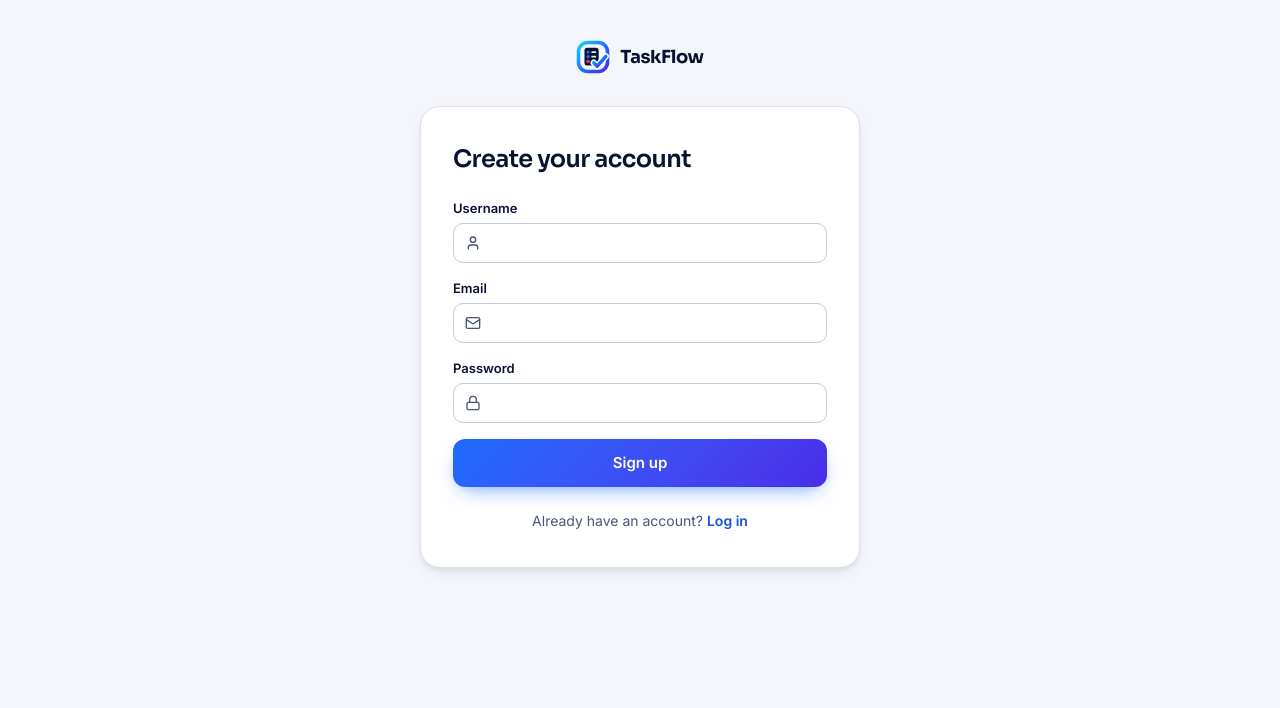
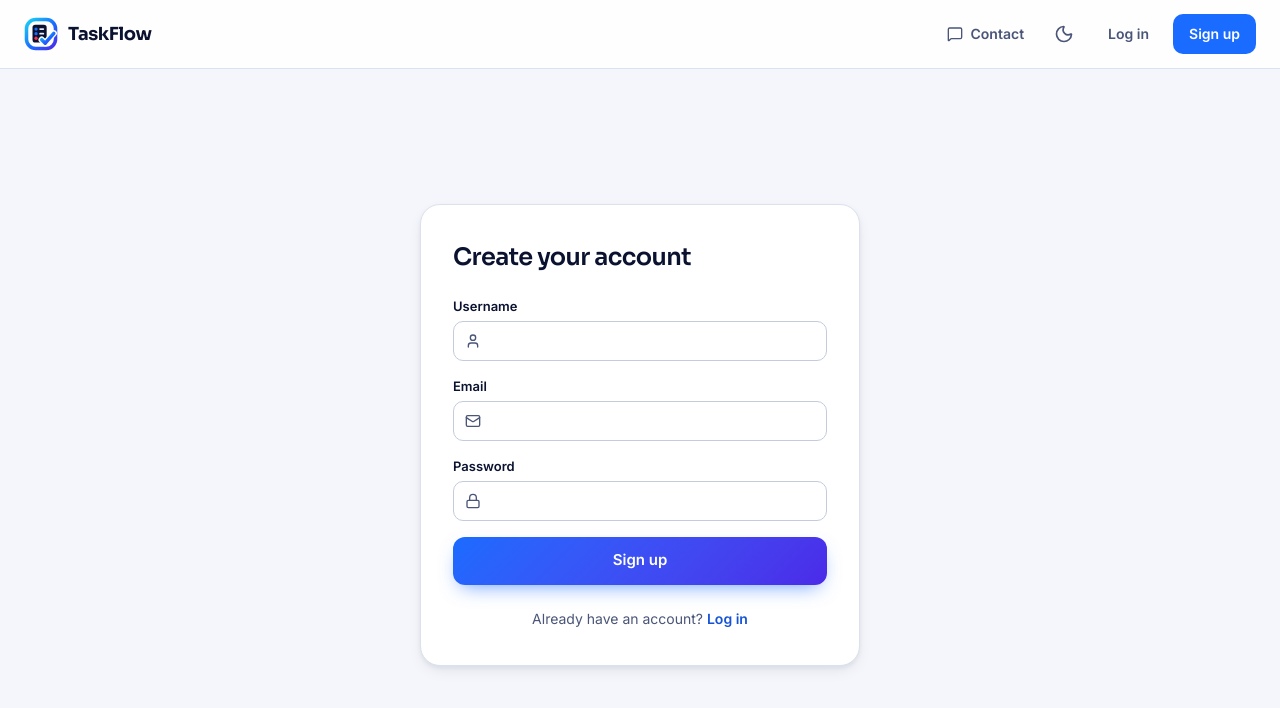
Before and after one commit to Faizan754/TaskFlow, a React (Vite) app: page /signup in a window 1280 px wide. Shown: the top 708 px of the page. Built offline with nearby package versions, Linux system fonts and the light colour scheme; no server answers.

Commit message:
style: show navbar on auth pages and add autocomplete hints

```diff
--- a/src/components/AuthForm.tsx
+++ b/src/components/AuthForm.tsx
@@ -5,6 +5,7 @@ import {
   alertDanger,
   authCard,
   authHeading,
+  authPage,
   btnBase,
   btnBrand,
   btnLg,
@@ -54,7 +55,7 @@ const AuthForm = ({
   };
 
   return (
-    <div className="flex flex-1 items-start justify-center px-4 pt-8 pb-16 max-md:pt-6 max-md:pb-10">
+    <div className={authPage}>
       <div className={authCard}>
         <h1 className={authHeading}>
           {title}
@@ -75,6 +76,7 @@ const AuthForm = ({
                 <User aria-hidden="true" className={inputIcon} />
                 <input
                   type="text"
+                  autoComplete="username"
                   id="username"
                   name="username"
                   value={username}
@@ -93,6 +95,7 @@ const AuthForm = ({
               <Mail aria-hidden="true" className={inputIcon} />
               <input
                 type="email"
+                autoComplete="email"
                 id="email"
                 name="email"
                 value={email}
@@ -122,6 +125,9 @@ const AuthForm = ({
               <input
                 id="password"
                 type="password"
+                autoComplete={
+                  showUsername ? "new-password" : "current-password"
+                }
                 name="password"
                 value={password}
                 onChange={(e) => setPassword(e.target.value)}
--- a/src/lib/ui.ts
+++ b/src/lib/ui.ts
@@ -59,3 +59,6 @@ export const textLink =
   "rounded-sm font-semibold text-primary-text hover:underline focus-visible:outline-2 focus-visible:outline-offset-2 focus-visible:outline-focus";
 export const authHeading =
   "font-display text-2xl leading-8 font-semibold tracking-tight text-fg max-md:text-[21px] max-md:leading-7";
+// Fills the space below the navbar and centers the auth card in it.
+export const authPage =
+  "flex flex-1 items-center justify-center px-4 py-10 max-md:py-6";
--- a/src/pages/auth/AuthLayout.tsx
+++ b/src/pages/auth/AuthLayout.tsx
@@ -1,15 +1,10 @@
 import { Outlet } from "react-router";
-import Logo from "../../components/Logo";
+import Navbar from "../Navbar";
 
 const AuthLayout = () => {
   return (
     <div className="flex min-h-screen flex-col bg-bg">
-      <div
-        aria-hidden="true"
-        className="flex items-center justify-center gap-2.5 pt-10 font-display text-lg font-bold tracking-tight text-fg max-md:pt-6"
-      >
-        <Logo /> TaskFlow
-      </div>
+      <Navbar />
       <main className="flex flex-1 flex-col">
         <Outlet />
       </main>
--- a/src/pages/auth/ForgotPassword.tsx
+++ b/src/pages/auth/ForgotPassword.tsx
@@ -14,6 +14,7 @@ import {
   alertInfo,
   authCard,
   authHeading,
+  authPage,
   btnBase,
   btnGhost,
   btnLg,
@@ -59,7 +60,7 @@ const ForgotPassword = () => {
 
   if (sent) {
     return (
-      <div className="flex flex-1 items-start justify-center px-4 pt-8 pb-16 max-md:pt-6 max-md:pb-10">
+      <div className={authPage}>
         <div className={authCard}>
           <div className={iconTileSuccess}>
             <Mail aria-hidden="true" className="size-6" />
@@ -90,7 +91,7 @@ const ForgotPassword = () => {
   }
 
   return (
-    <div className="flex flex-1 items-start justify-center px-4 pt-8 pb-16 max-md:pt-6 max-md:pb-10">
+    <div className={authPage}>
       <div className={authCard}>
         <div className={iconTile}>
           <Lock aria-hidden="true" className="size-6" />
--- a/src/pages/auth/ResetPassword.tsx
+++ b/src/pages/auth/ResetPassword.tsx
@@ -8,6 +8,7 @@ import {
   alertDanger,
   authCard,
   authHeading,
+  authPage,
   btnBase,
   btnLg,
   btnPrimary,
@@ -34,7 +35,7 @@ const ResetPassword = () => {
 
   if (!user) {
     return (
-      <div className="flex flex-1 items-start justify-center px-4 pt-8 pb-16 max-md:pt-6 max-md:pb-10">
+      <div className={authPage}>
         <div className={authCard}>
           <div className={iconTileDanger}>
             <TriangleAlert aria-hidden="true" className="size-6" />
@@ -93,7 +94,7 @@ const ResetPassword = () => {
   };
 
   return (
-    <div className="flex flex-1 items-start justify-center px-4 pt-8 pb-16 max-md:pt-6 max-md:pb-10">
+    <div className={authPage}>
       <div className={authCard}>
         <div>
           <h1 className={authHeading}>
@@ -120,6 +121,7 @@ const ResetPassword = () => {
                 id="password"
                 name="password"
                 type="password"
+                autoComplete="new-password"
                 value={password}
                 onChange={(e) => setPassword(e.target.value)}
                 required
@@ -141,6 +143,7 @@ const ResetPassword = () => {
                 id="confirm"
                 name="confirm"
                 type="password"
+                autoComplete="new-password"
                 value={confirm}
                 onChange={(e) => setConfirm(e.target.value)}
                 required
```
